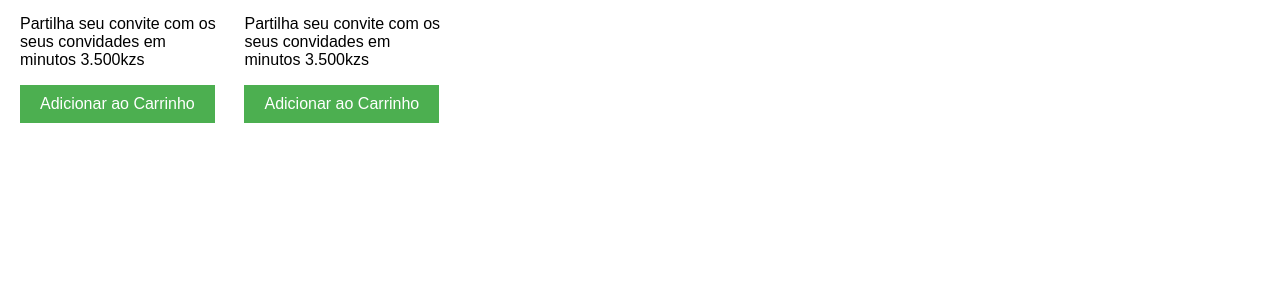
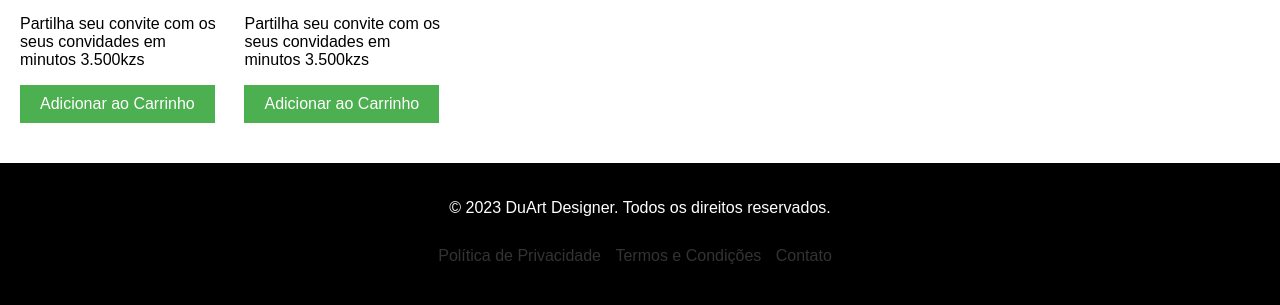
Before and after one commit to Dueduardo11/projeto-final, a plain HTML site: page index.html in a window 1280 px wide. Shown: the part 1065-1370 px from the top of the page. Before the commit the page ends 1228 px from the top, so only its background shows below. Drawn offline with Linux system fonts and the light colour scheme.

Commit message:
alteraçao

```diff
--- a/index.html
+++ b/index.html
@@ -74,3 +74,11 @@
   </main>
 </body>
 </html>
+<footer>
+  <p>© 2023 DuArt Designer. Todos os direitos reservados.</p>
+  <ul>
+    <li><a href="#">Política de Privacidade</a></li>
+    <li><a href="#">Termos e Condições</a></li>
+    <li><a href="#">Contato</a></li>
+  </ul>
+</footer>
```
